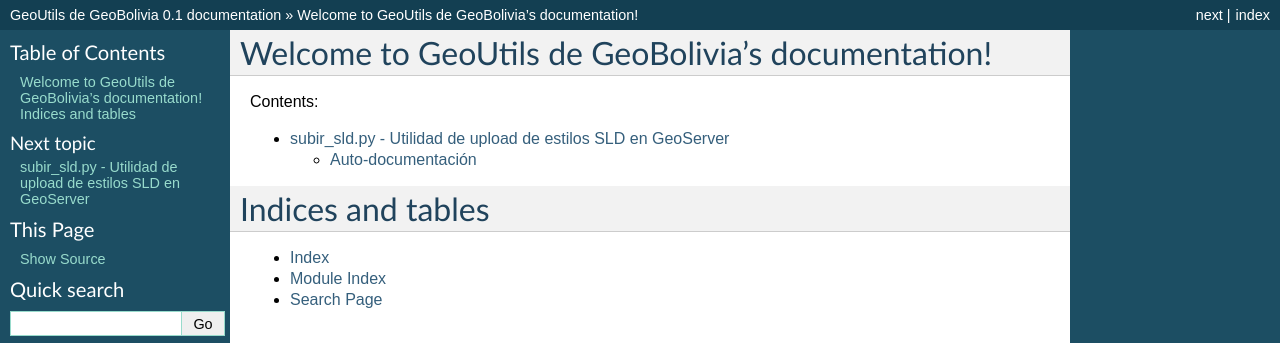
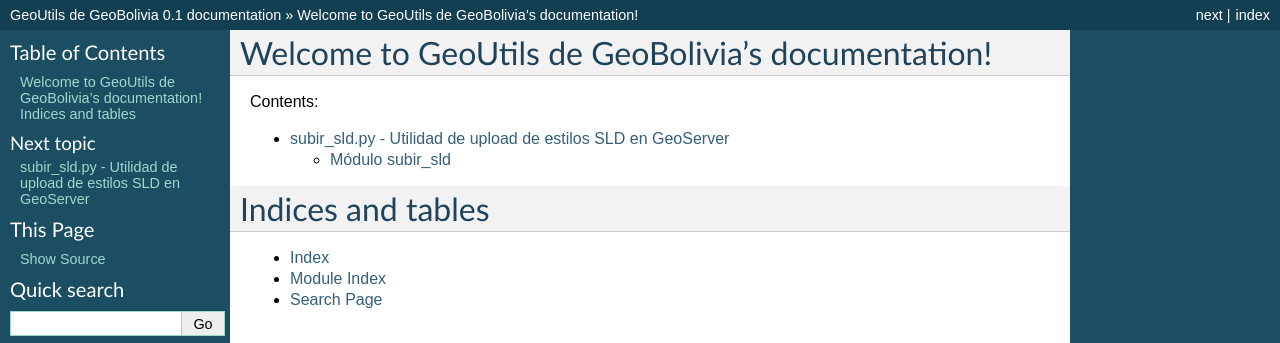
Before and after one commit to geobolivia/geoutils, a Sphinx documentation site: the page built from python/doc/index.rst, in a window 1280 px wide. Shown: the top 343 px of the page. Built offline with Sphinx 7.4.7, drawn with Linux system fonts in a browser that asks for light colours.

Commit message:
Modificación de la página de documentación del módulo subir_sld

```diff
--- a/python/doc/subir_sld.rst
+++ b/python/doc/subir_sld.rst
@@ -6,9 +6,8 @@
 
 Ver también la `documentación en el sitio de Python <http://packages.python.org/an_example_pypi_project/sphinx.html>`_
 
-Auto-documentación
-------------------
+Módulo subir_sld
+----------------
 
 .. automodule:: subir_sld
    :members:
-   :undoc-members:
```
